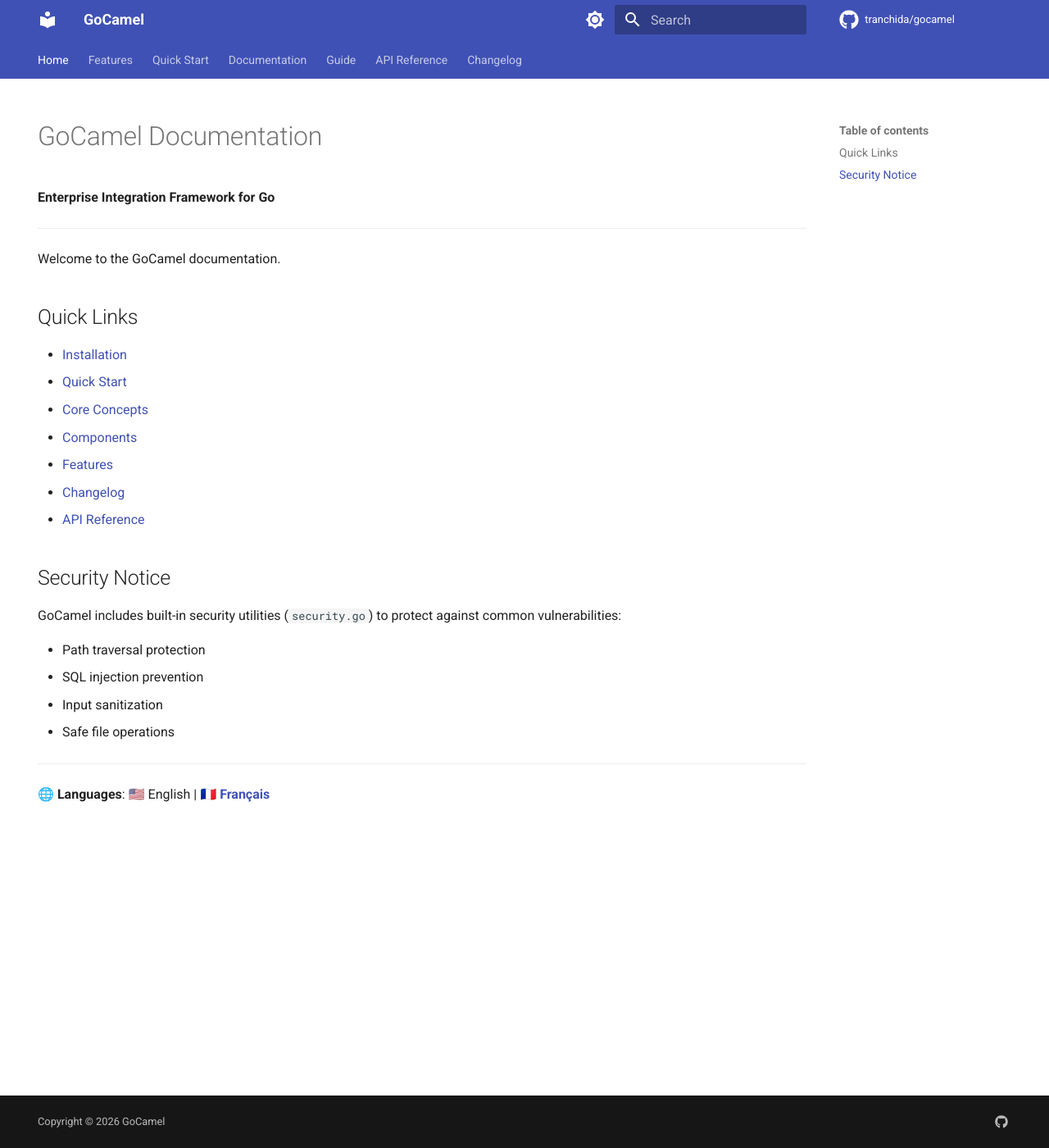
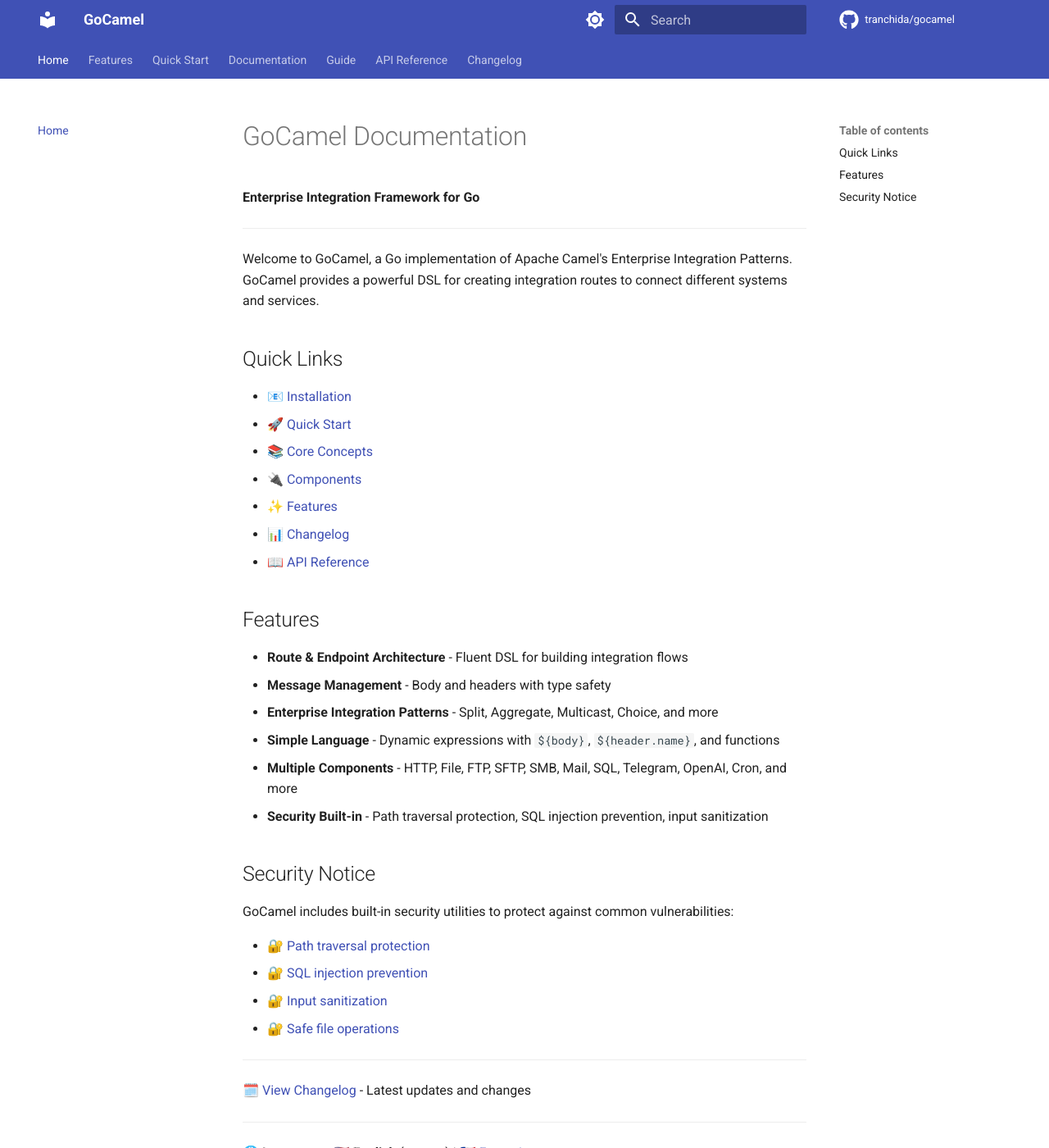
Before and after one commit to tranchida/gocamel, an MkDocs documentation site: the page built from docs/index.md, in a window 1280 px wide and 1400 px high. Shown: the whole window at 82% size. Built offline with MkDocs 1.6.1 and Material for MkDocs 9.7.7, drawn with Linux system fonts in a browser that asks for light colours; comment, search, counter and statistics services are not loaded.

Commit message:
fix: Update homepage content for better UX with language switcher

```diff
--- a/docs/index.md
+++ b/docs/index.md
@@ -1,35 +1,43 @@
----
-hide:
-  - navigation
----
-
 # GoCamel Documentation
 
 **Enterprise Integration Framework for Go**
 
 ---
 
-Welcome to the GoCamel documentation.
+Welcome to GoCamel, a Go implementation of Apache Camel's Enterprise Integration Patterns. GoCamel provides a powerful DSL for creating integration routes to connect different systems and services.
 
 ## Quick Links
 
-- [Installation](en/installation.md)
-- [Quick Start](en/quickstart.md)
-- [Core Concepts](en/concepts.md)
-- [Components](en/components.md)
-- [Features](en/features.md)
-- [Changelog](en/changelog.md)
-- [API Reference](en/reference.md)
+- [📧 Installation](en/installation.md)
+- [🚀 Quick Start](en/quickstart.md)
+- [📚 Core Concepts](en/concepts.md)
+- [🔌 Components](en/components.md)
+- [✨ Features](en/features.md)
+- [📊 Changelog](en/changelog.md)
+- [📖 API Reference](en/reference.md)
+
+## Features
+
+- **Route & Endpoint Architecture** - Fluent DSL for building integration flows
+- **Message Management** - Body and headers with type safety
+- **Enterprise Integration Patterns** - Split, Aggregate, Multicast, Choice, and more
+- **Simple Language** - Dynamic expressions with `${body}`, `${header.name}`, and functions
+- **Multiple Components** - HTTP, File, FTP, SFTP, SMB, Mail, SQL, Telegram, OpenAI, Cron, and more
+- **Security Built-in** - Path traversal protection, SQL injection prevention, input sanitization
 
 ## Security Notice
 
-GoCamel includes built-in security utilities (`security.go`) to protect against common vulnerabilities:
+GoCamel includes built-in security utilities to protect against common vulnerabilities:
 
-- Path traversal protection
-- SQL injection prevention
-- Input sanitization
-- Safe file operations
+- [🔐 Path traversal protection](en/features.md#security-features)
+- [🔐 SQL injection prevention](en/features.md#security-features)
+- [🔐 Input sanitization](en/features.md#security-features)
+- [🔐 Safe file operations](en/features.md#security-features)
 
 ---
 
-🌐 **Languages**: 🇺🇸 English | [**🇫🇷 Français**](fr/)
+🗓️ [View Changelog](en/changelog.md) - Latest updates and changes
+
+---
+
+🌐 **Languages**: 🇺🇸 **English** (current) | [🇫🇷 Français](fr/)
```
